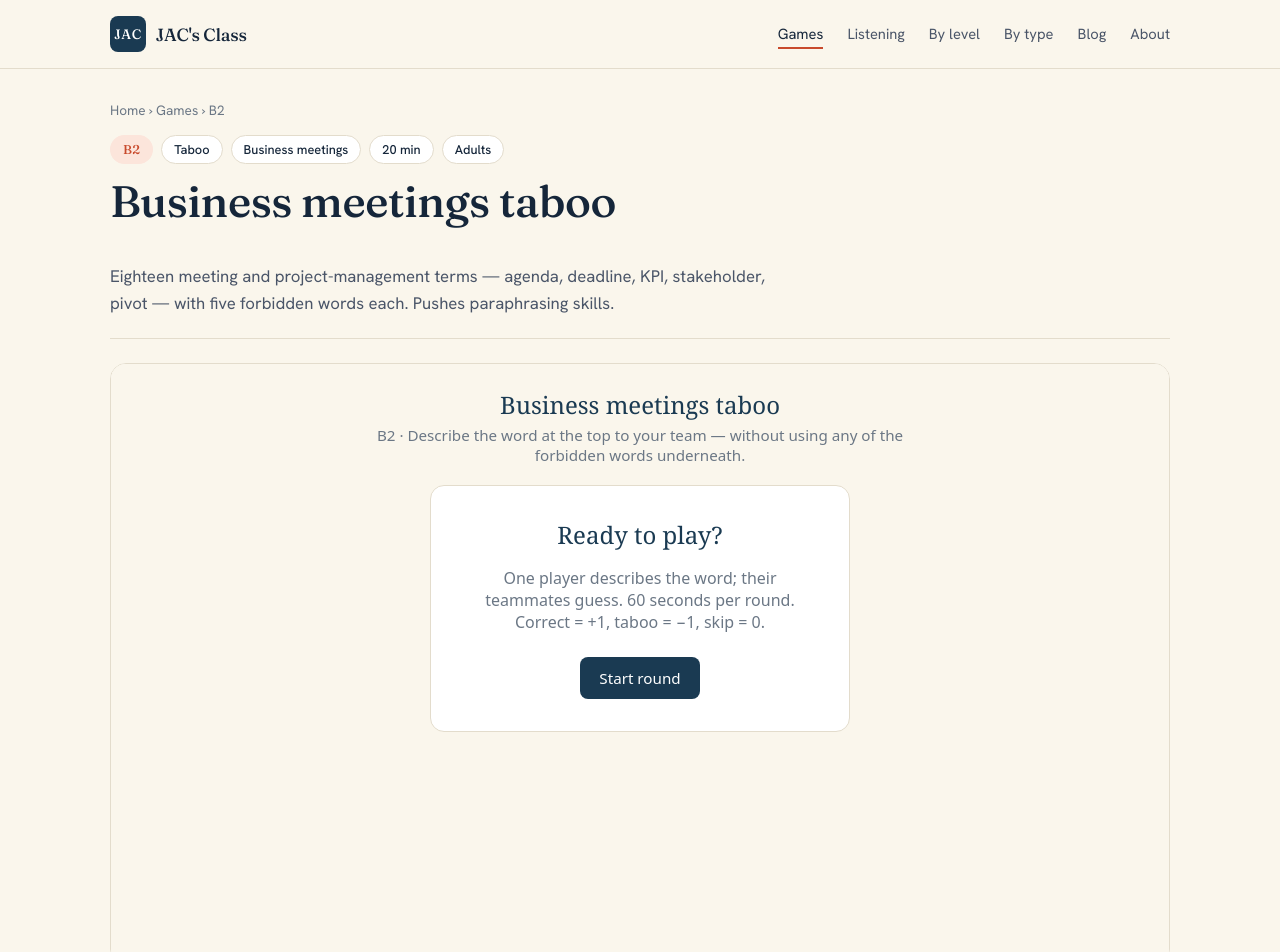
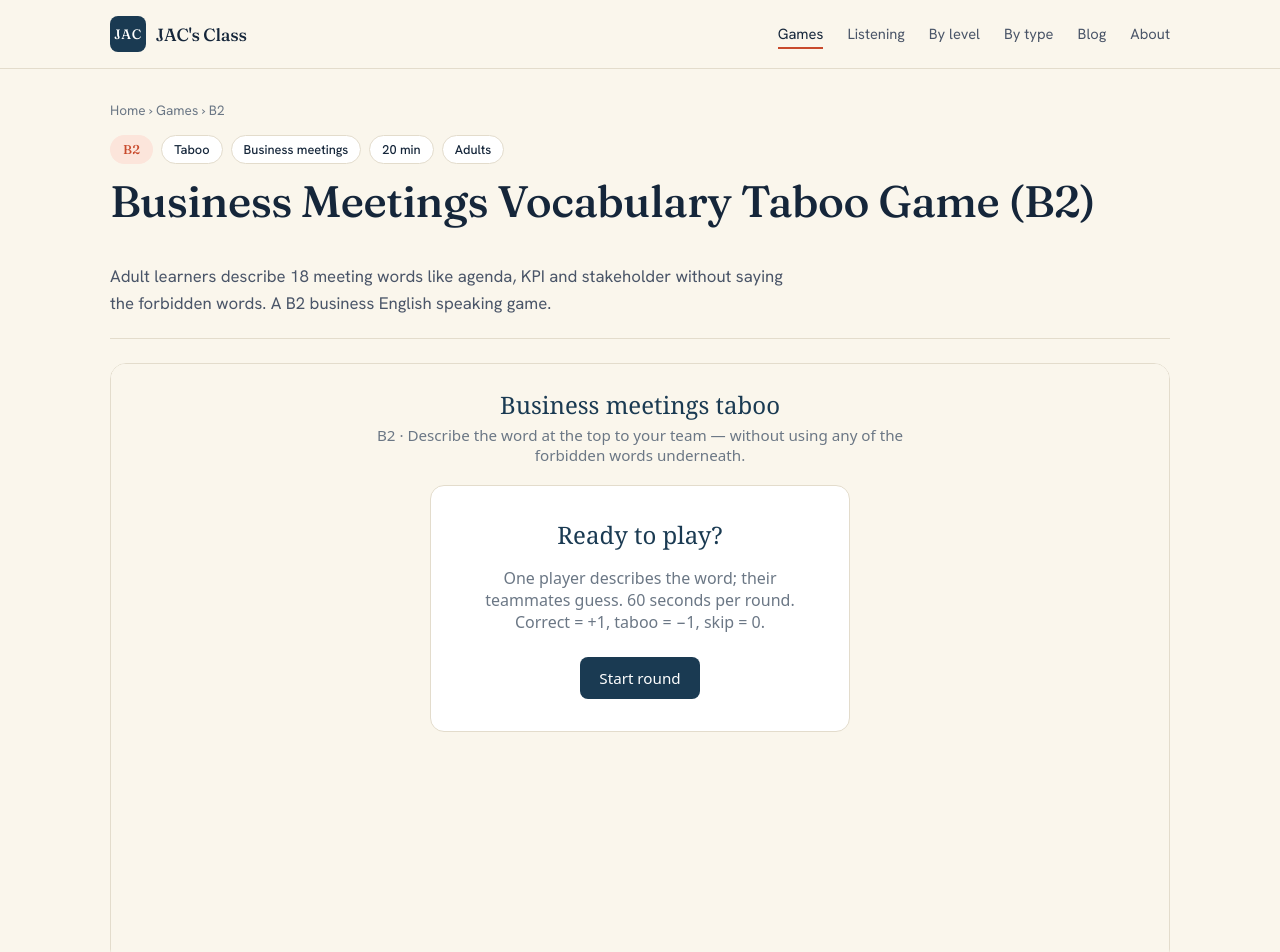
Before and after one commit to cameron2507-png/jaceslclass, an Astro site: page /games/business-meetings-taboo in a window 1280 px wide. Shown: the top 952 px of the page. Built offline with nearby package versions, Linux system fonts and the light colour scheme; Astro itself is replaced by a stand-in of ours.

Commit message:
Improve title and description for SEO: business-meetings-taboo.md

```diff
--- a/src/content/games/business-meetings-taboo.md
+++ b/src/content/games/business-meetings-taboo.md
@@ -1,6 +1,6 @@
 ---
-title: "Business meetings taboo"
-description: "Eighteen meeting and project-management terms — agenda, deadline, KPI, stakeholder, pivot — with five forbidden words each. Pushes paraphrasing skills."
+title: "Business Meetings Vocabulary Taboo Game (B2)"
+description: "Adult learners describe 18 meeting words like agenda, KPI and stakeholder without saying the forbidden words. A B2 business English speaking game."
 level: B2
 type: Taboo
 topic: "Business meetings"
```
